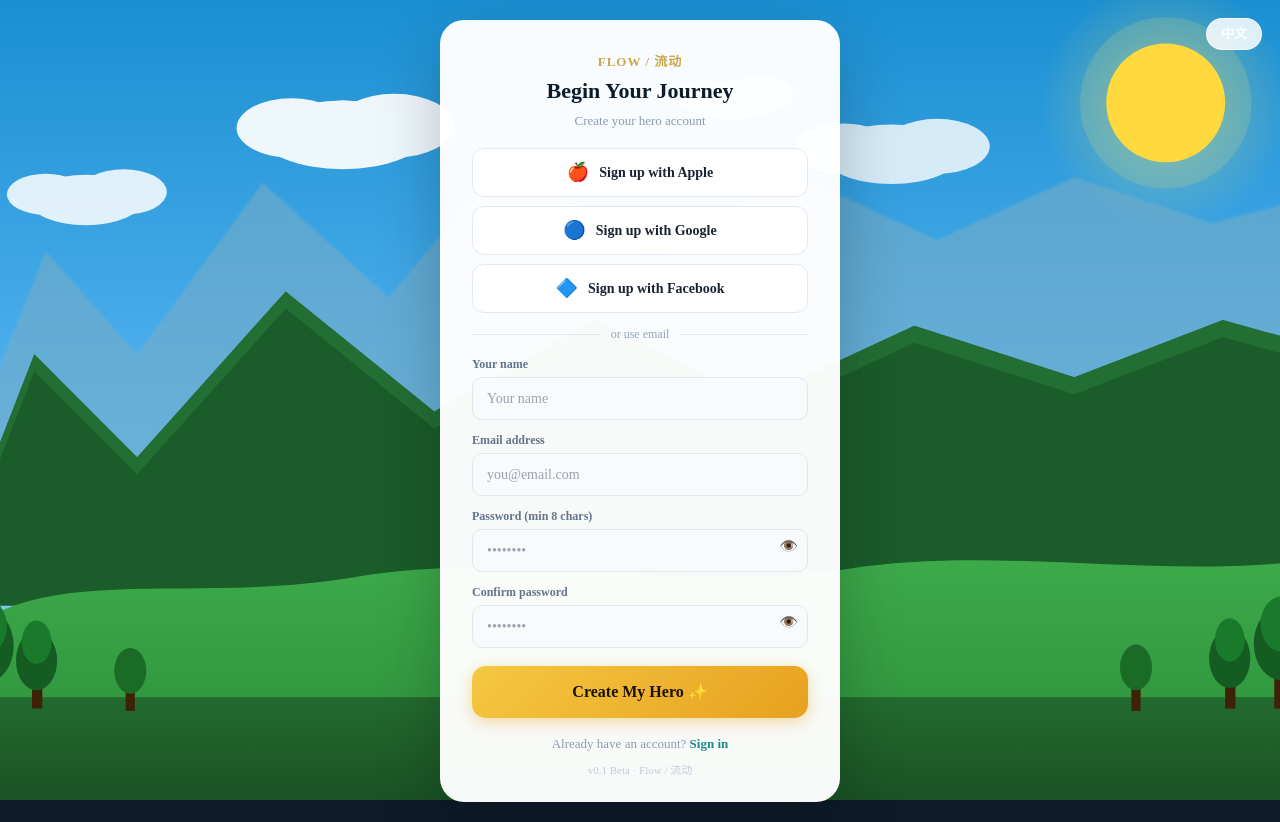
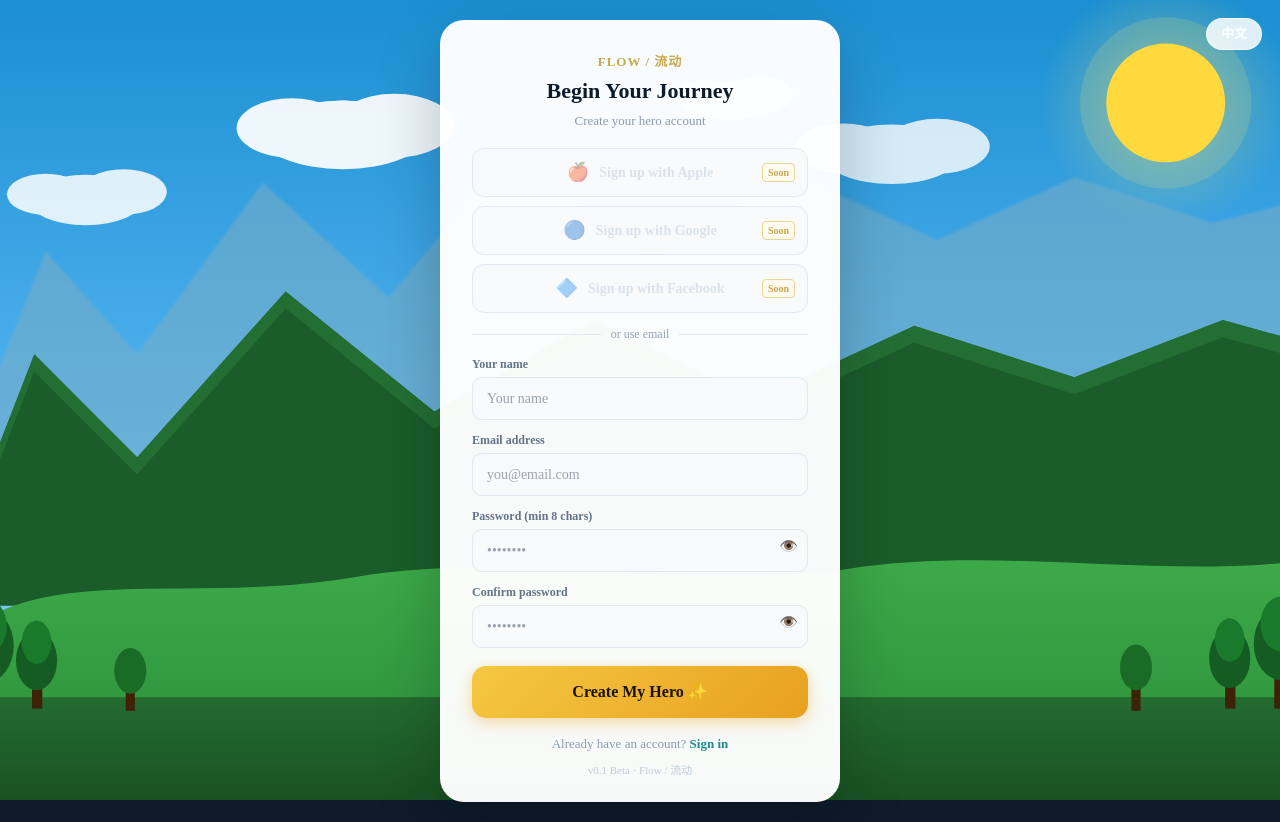
Before and after one commit to hongwangusa/flow-app, a Next.js app: page /register in a window 1280 px wide. Built offline with nearby package versions, Linux system fonts and the light colour scheme.

Commit message:
Fix auth: auto-confirm email + auto-login after signup, disable unconfig OAuth buttons

```diff
--- a/src/app/(auth)/login/page.tsx
+++ b/src/app/(auth)/login/page.tsx
@@ -86,18 +86,23 @@ export default function LoginPage() {
           </div>
         )}
 
-        {/* Social buttons */}
+        {/* Social buttons — coming soon */}
         {(['apple','google','facebook'] as const).map(p => (
-          <button key={p} onClick={() => handleOAuth(p)} disabled={isPending}
+          <div key={p} title={isZh ? '即将推出' : 'Coming soon — use email for now'}
             style={{width:'100%',display:'flex',alignItems:'center',justifyContent:'center',
-              gap:10,padding:'11px 16px',marginBottom:10,background:'white',
+              gap:10,padding:'11px 16px',marginBottom:10,background:'#F8FAFC',
               border:'1.5px solid #E2E8F0',borderRadius:12,fontSize:14,fontWeight:600,
-              color:'#1A2332',cursor:'pointer',transition:'all .15s'}}>
-            <span style={{fontSize:18}}>
+              color:'#C0CBDA',cursor:'not-allowed',userSelect:'none',
+              position:'relative'}}>
+            <span style={{fontSize:18,opacity:0.4}}>
               {p==='apple'?'🍎':p==='google'?'🔵':'🔷'}
             </span>
-            {p==='apple'?t.apple:p==='google'?t.google:t.facebook}
-          </button>
+            <span style={{opacity:0.5}}>{p==='apple'?t.apple:p==='google'?t.google:t.facebook}</span>
+            <span style={{position:'absolute',right:12,fontSize:10,color:'#C9A84C',fontWeight:700,
+              background:'#FFFBF0',border:'1px solid #E8D897',borderRadius:4,padding:'1px 5px'}}>
+              {isZh?'即将推出':'Soon'}
+            </span>
+          </div>
         ))}
 
         {/* Divider */}
--- a/src/app/(auth)/register/actions.ts
+++ b/src/app/(auth)/register/actions.ts
@@ -41,8 +41,18 @@ export async function signUpWithEmail(formData: FormData) {
     })
   }
 
-  if (data.session) redirect('/dashboard')
-  else redirect('/register?success=check_email')
+  // Email is auto-confirmed via DB trigger for MVP testing.
+  // Re-fetch session after a short moment, or redirect to login to sign in.
+  if (data.session) {
+    redirect('/dashboard')
+  } else if (data.user && !data.session) {
+    // User created but no session yet — sign them in directly
+    const { error: signInError } = await supabase.auth.signInWithPassword({ email, password })
+    if (!signInError) redirect('/dashboard')
+    else redirect('/register?success=check_email')
+  } else {
+    redirect('/register?success=check_email')
+  }
 }
 
 export async function signUpWithGoogle() {
--- a/src/app/(auth)/register/page.tsx
+++ b/src/app/(auth)/register/page.tsx
@@ -80,18 +80,19 @@ export default function RegisterPage() {
         )}
 
         {(['apple','google','facebook'] as const).map(p => (
-          <button key={p} onClick={() => startTransition(async () => {
-            if(p==='google') await signUpWithGoogle()
-            else if(p==='facebook') await signUpWithFacebook()
-            else await signUpWithApple()
-          })} disabled={isPending}
+          <div key={p} title={isZh ? '即将推出' : 'Coming soon — use email for now'}
             style={{width:'100%',display:'flex',alignItems:'center',justifyContent:'center',
-              gap:10,padding:'10px 16px',marginBottom:9,background:'white',
+              gap:10,padding:'10px 16px',marginBottom:9,background:'#F8FAFC',
               border:'1.5px solid #E2E8F0',borderRadius:12,fontSize:14,fontWeight:600,
-              color:'#1A2332',cursor:'pointer'}}>
-            <span style={{fontSize:18}}>{p==='apple'?'🍎':p==='google'?'🔵':'🔷'}</span>
-            {p==='apple'?t.apple:p==='google'?t.google:t.facebook}
-          </button>
+              color:'#C0CBDA',cursor:'not-allowed',userSelect:'none',
+              position:'relative'}}>
+            <span style={{fontSize:18,opacity:0.4}}>{p==='apple'?'🍎':p==='google'?'🔵':'🔷'}</span>
+            <span style={{opacity:0.5}}>{p==='apple'?t.apple:p==='google'?t.google:t.facebook}</span>
+            <span style={{position:'absolute',right:12,fontSize:10,color:'#C9A84C',fontWeight:700,
+              background:'#FFFBF0',border:'1px solid #E8D897',borderRadius:4,padding:'1px 5px'}}>
+              {isZh?'即将推出':'Soon'}
+            </span>
+          </div>
         ))}
 
         <div style={{display:'flex',alignItems:'center',gap:10,margin:'12px 0'}}>
```
Also changed, not shown: 2 other files (tests, documents, lock files or other folders).
